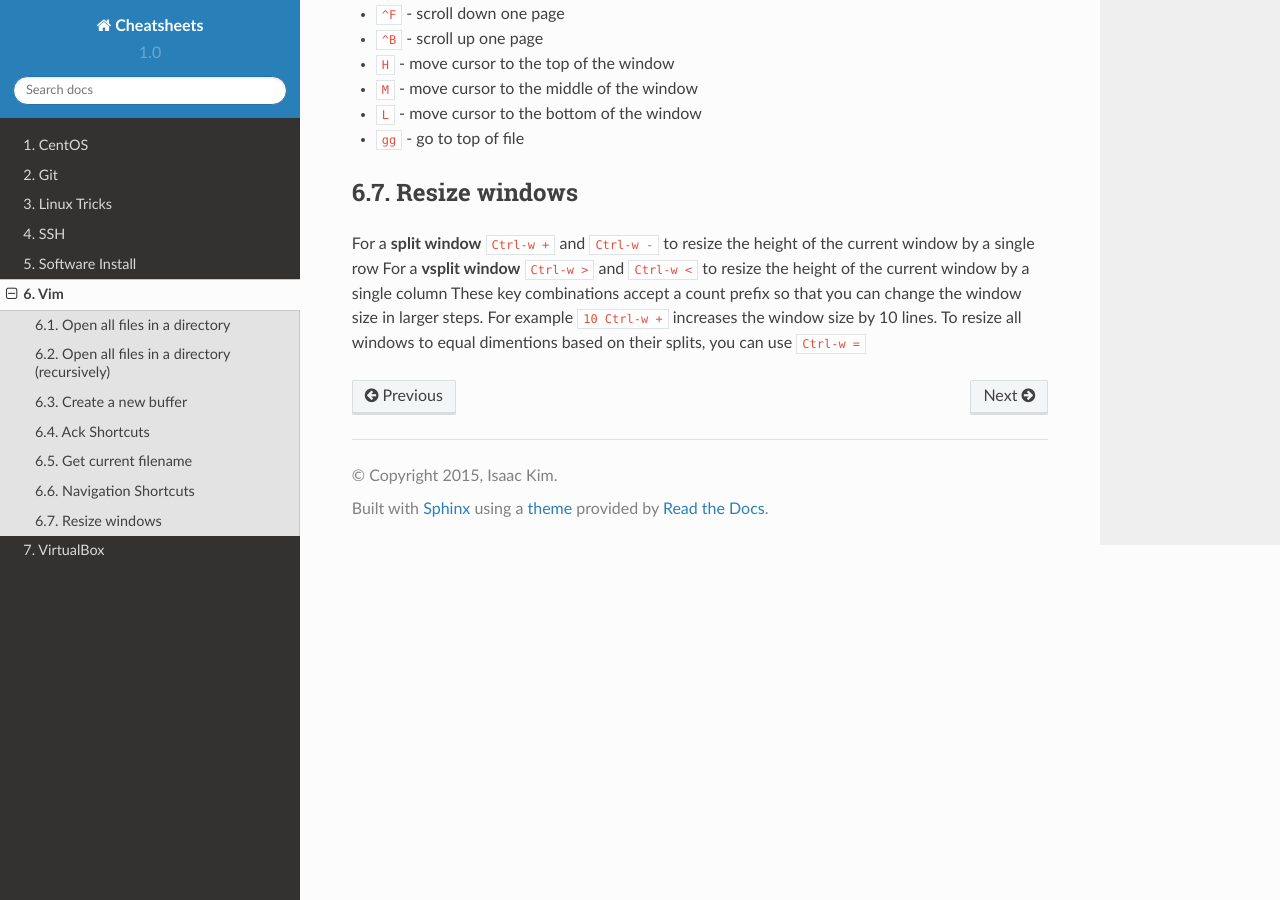
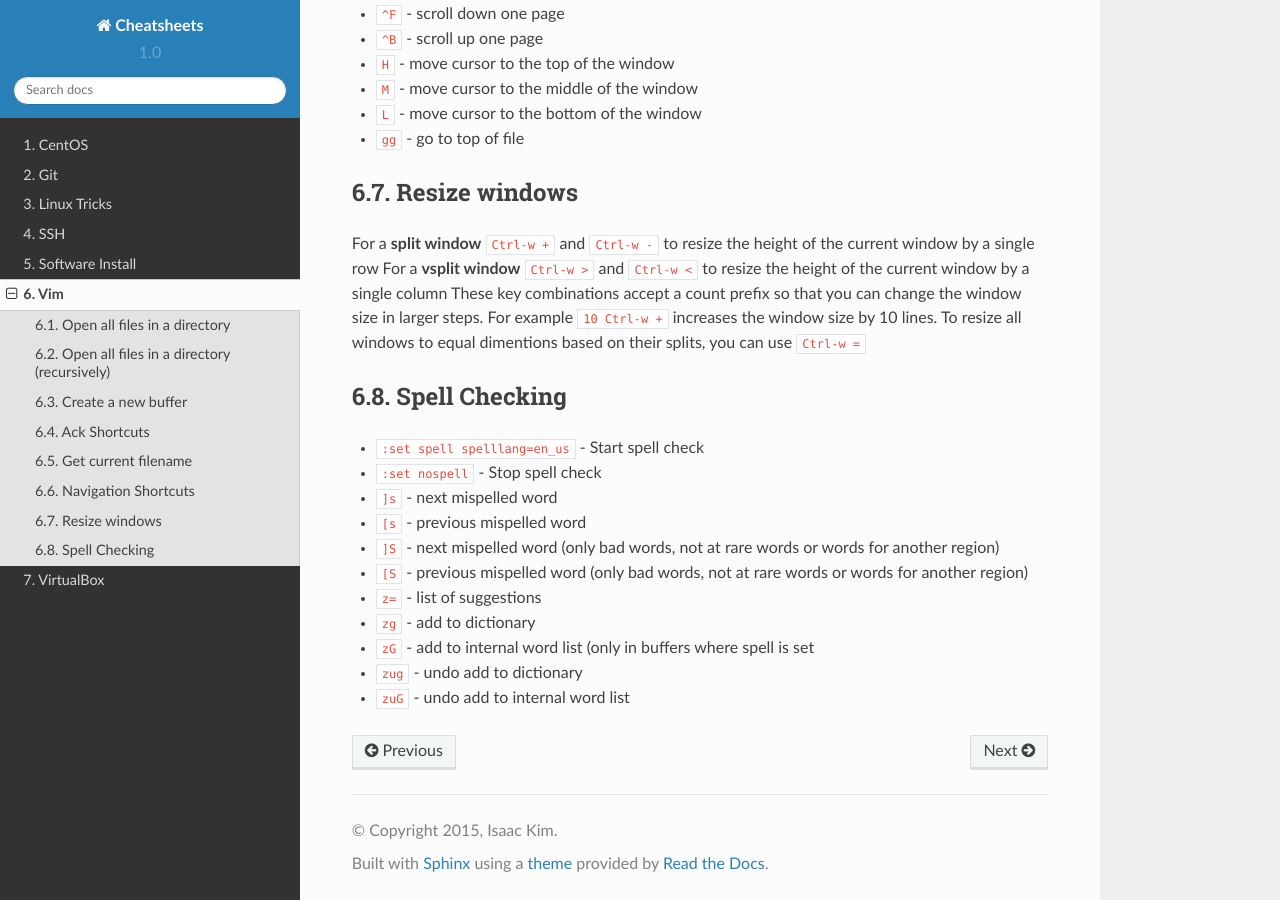
Before and after one commit to ijkim88/dotfiles-old, a Sphinx documentation site: the page built from cheatsheets/source/vim.rst, in a window 1280 px wide and 900 px high, scrolled down 1271 px. Built offline with Sphinx 7.4.7 and the Read the Docs theme 2.0.0, drawn with Linux system fonts in a browser that asks for light colours.

Commit message:
Updated vim section with spell checking reference

```diff
--- a/cheatsheets/source/vim.rst
+++ b/cheatsheets/source/vim.rst
@@ -69,3 +69,18 @@ For a **split window** ``Ctrl-w +`` and ``Ctrl-w -`` to resize the height of the
 For a **vsplit window** ``Ctrl-w >`` and ``Ctrl-w <`` to resize the height of the current window by a single column
 These key combinations accept a count prefix so that you can change the window size in larger steps. For example ``10 Ctrl-w +`` increases the window size by 10 lines.
 To resize all windows to equal dimentions based on their splits, you can use ``Ctrl-w =``
+
+Spell Checking
+--------------
+
+* ``:set spell spelllang=en_us`` - Start spell check
+* ``:set nospell`` - Stop spell check
+* ``]s`` - next mispelled word
+* ``[s`` - previous mispelled word
+* ``]S`` - next mispelled word (only bad words, not at rare words or words for another region)
+* ``[S`` - previous mispelled word (only bad words, not at rare words or words for another region)
+* ``z=`` - list of suggestions
+* ``zg`` - add to dictionary
+* ``zG`` - add to internal word list (only in buffers where spell is set
+* ``zug`` - undo add to dictionary
+* ``zuG`` - undo add to internal word list
```
